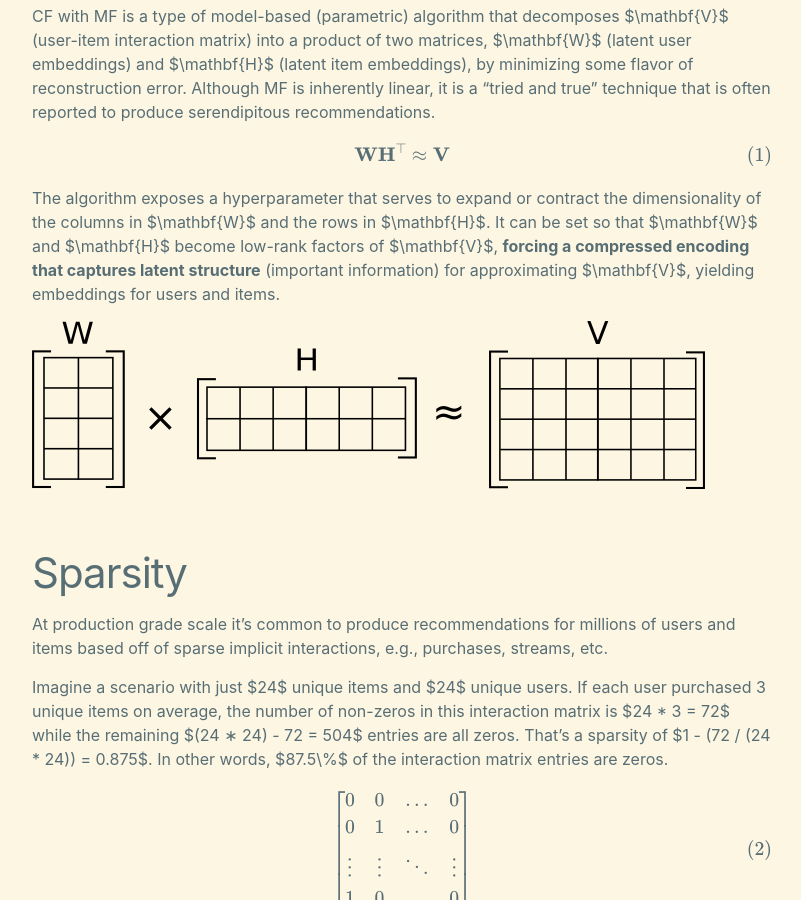
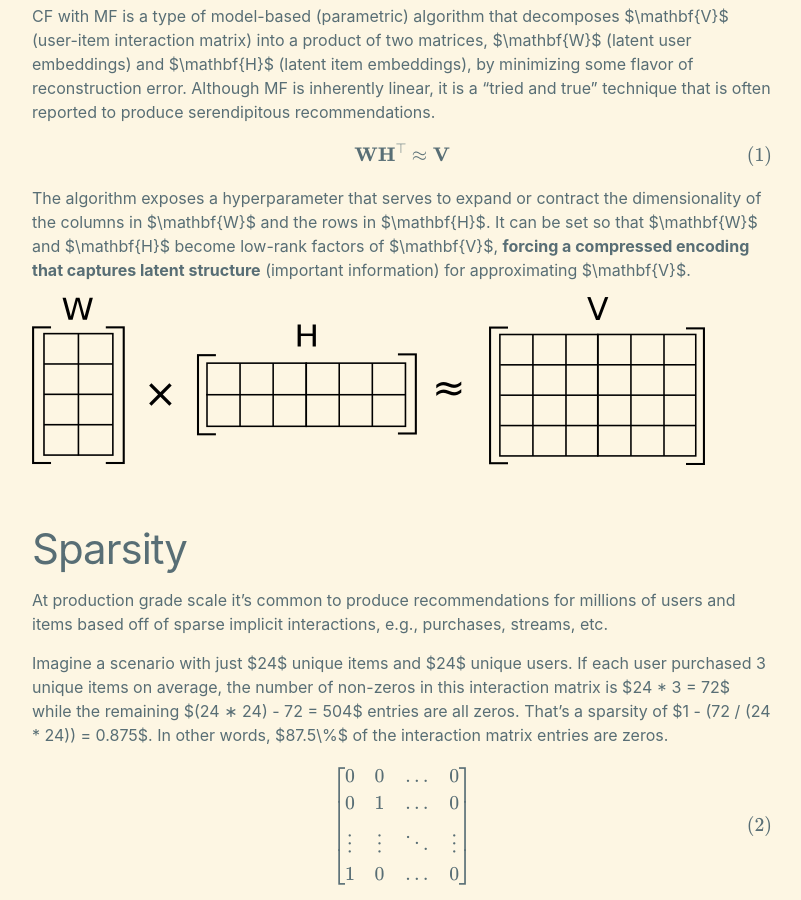
Before and after one commit to daniel-deychakiwsky/daniel-deychakiwsky.github.io, a Jekyll site: the page built from _posts/2022-01-02-matrix-factorization-sparsity.md, in a window 1280 px wide and 900 px high, scrolled down 752 px. Shown: the whole window, without its empty margins (238-1039 px from the left). Built offline with Jekyll 4.4.1, drawn with Linux system fonts in a browser that asks for light colours; formulas are drawn with MathJax 3.

Commit message:
[blog-post] MF WIP

```diff
--- a/_posts/2022-01-02-matrix-factorization-sparsity.md
+++ b/_posts/2022-01-02-matrix-factorization-sparsity.md
@@ -46,8 +46,7 @@
 and the rows in $\mathbf{H}$. It can be set so that $\mathbf{W}$ and
 $\mathbf{H}$ become low-rank factors of $\mathbf{V}$,
 **forcing a compressed encoding that captures latent structure**
-(important information) for approximating $\mathbf{V}$,
-yielding embeddings for users and items.
+(important information) for approximating $\mathbf{V}$.
 
 ![mf]
 
```
